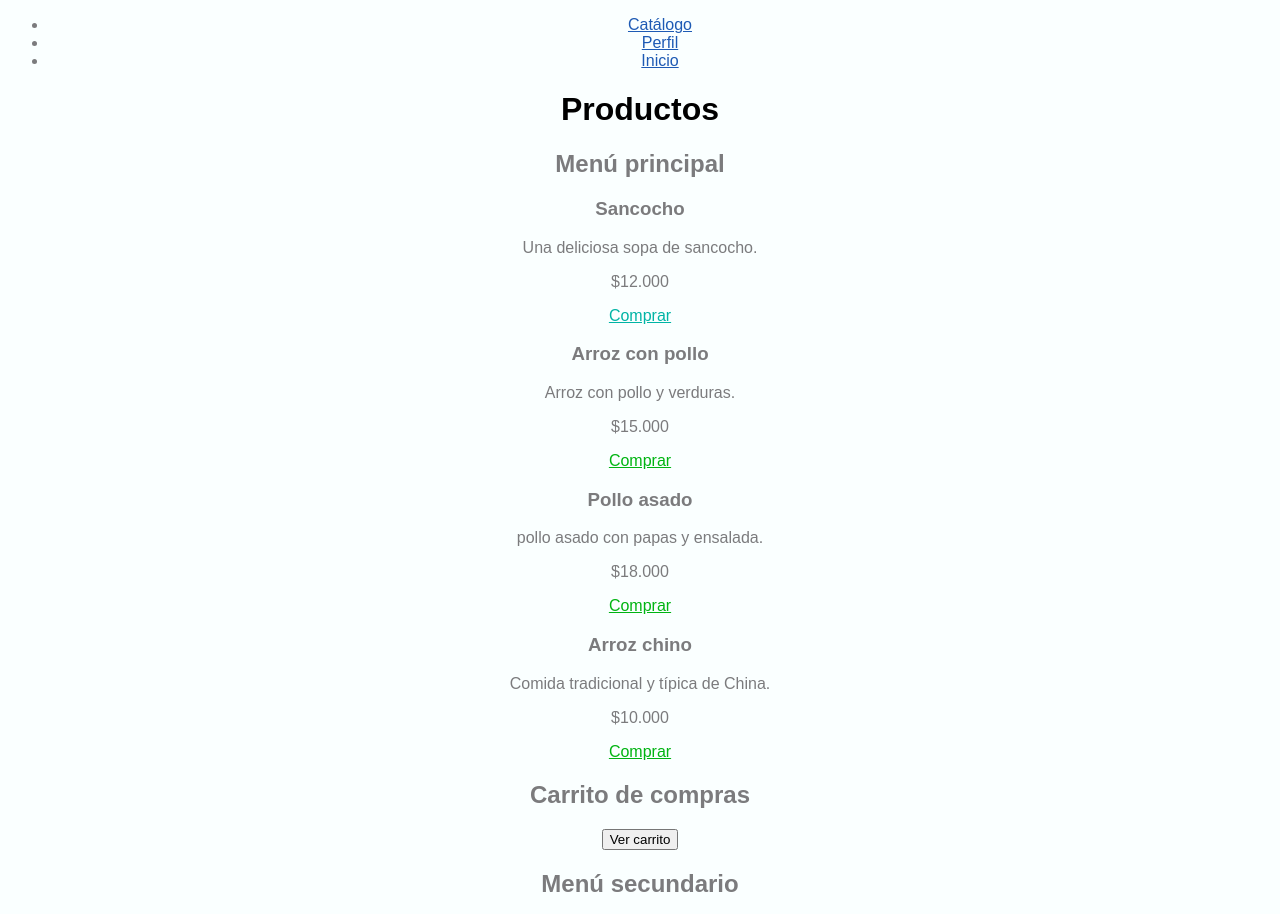
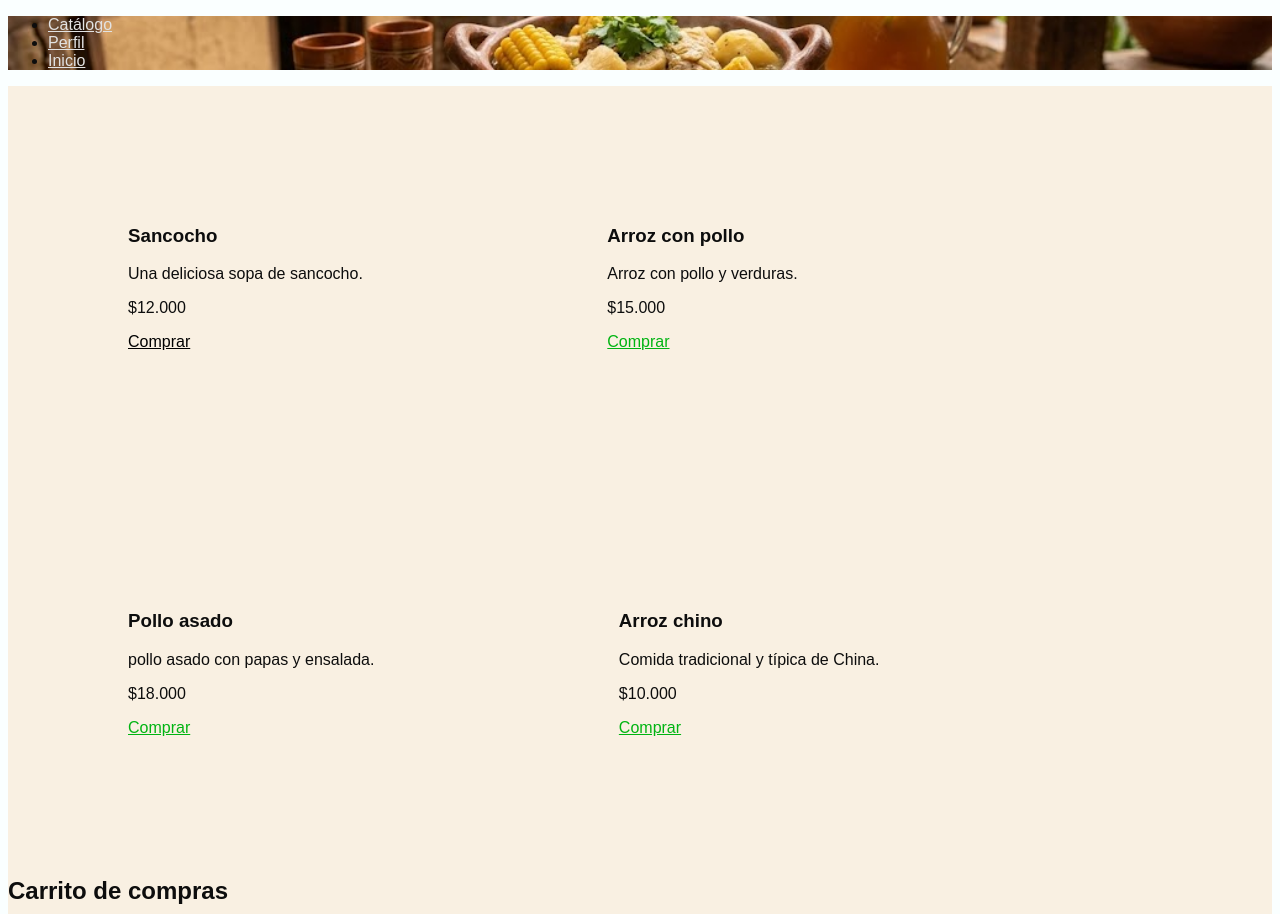
Before and after one commit to Marcosuarez02/CSS, a plain HTML site: page index.html in a window 1280 px wide. Shown: the top 914 px of the page. Drawn offline with Linux system fonts and the light colour scheme.

Commit message:
feat(ui): implementar modelo de caja y backgrounds

```diff
--- a/index.html
+++ b/index.html
@@ -18,28 +18,26 @@
         </nav>
     </header>
     <main>
-        <h1>Productos</h1>
-        <section class="productos" aria-label="Menú principal">
-            <h2>Menú principal</h2>
-            <article class="producto">
+        <section class="productos" aria-label="Lista de productos">
+            <article class="producto1">
                 <h3>Sancocho</h3>
                 <p>Una deliciosa sopa de sancocho.</p>
                 <p>$12.000</p>
                 <a href="#" class="btn-comprar btn-destacado">Comprar</a>
             </article>
-            <article class="producto">
+            <article class="producto2">
                 <h3>Arroz con pollo</h3>
                 <p>Arroz con pollo y verduras.</p>
                 <p>$15.000</p>
                 <a href="#" class="btn-comprar">Comprar</a>
             </article>
-            <article class="producto">
+            <article class="producto3">
                 <h3>Pollo asado</h3>
                 <p>pollo asado con papas y ensalada.</p>
                 <p>$18.000</p>
                 <a href="#" class="btn-comprar">Comprar</a>
             </article>
-            <article class="producto">
+            <article class="producto4">
                 <h3>Arroz chino</h3>
                 <p>Comida tradicional y típica de China.</p>
                 <p>$10.000</p>
--- a/style.css
+++ b/style.css
@@ -1,17 +1,32 @@
+* {
+    box-sizing: border-box;
+
+}
 body {
     background-color: rgb(250, 255, 255);
     font-family: Arial, sans-serif;
-    color: rgb(123, 123, 125);
-    text-align: center;
+    color: rgb(13, 13, 13);
 }
+/* }
+div {
+    width: 100%;
+    height: 100px;
+    background-color: rgb(20, 228, 13);
+    display: block;
+    padding: 10px;
+    border: 1px solid rgb(0, 0, 0);
+    margin: 40px;
+    display: block;
+} */
+
 
 /* Enlaces aislados por la zona a la que pertenecen. */
 header nav ul li a {
-    color: rgb(30, 90, 180);
+    color: rgb(226, 226, 226);
 }
 
 aside ul li a {
-    color: rgb(180, 90, 30);
+    color: rgb(16, 15, 15);
 }
 
 footer ul li a {
@@ -33,5 +48,32 @@ h1 {
 }
 
 .btn-destacado {
-    color: rgb(0, 180, 165);
+    color: rgb(0, 0, 0);
 }
+
+
+/*momento 2 encapsulamiento de estilos*/
+header{
+    background-color: rgb(82, 255, 177);
+    background-image: url("img/header.jpg");
+    background-size: cover;
+    background-position: center;
+}
+
+main{
+    background-color: rgb(249, 240, 226);
+}
+aside{
+    background-color: rgb(168, 165, 163);
+}
+footer{
+    background-color: rgb(113, 247, 113);
+}
+
+/* Implementación de padding a cada zona de la página*/
+
+article{
+    padding: 40px;
+    margin: 80px;
+    display: inline-block;
+}
```
Also changed, not shown: img/header.jpg (added), 1 other file.
